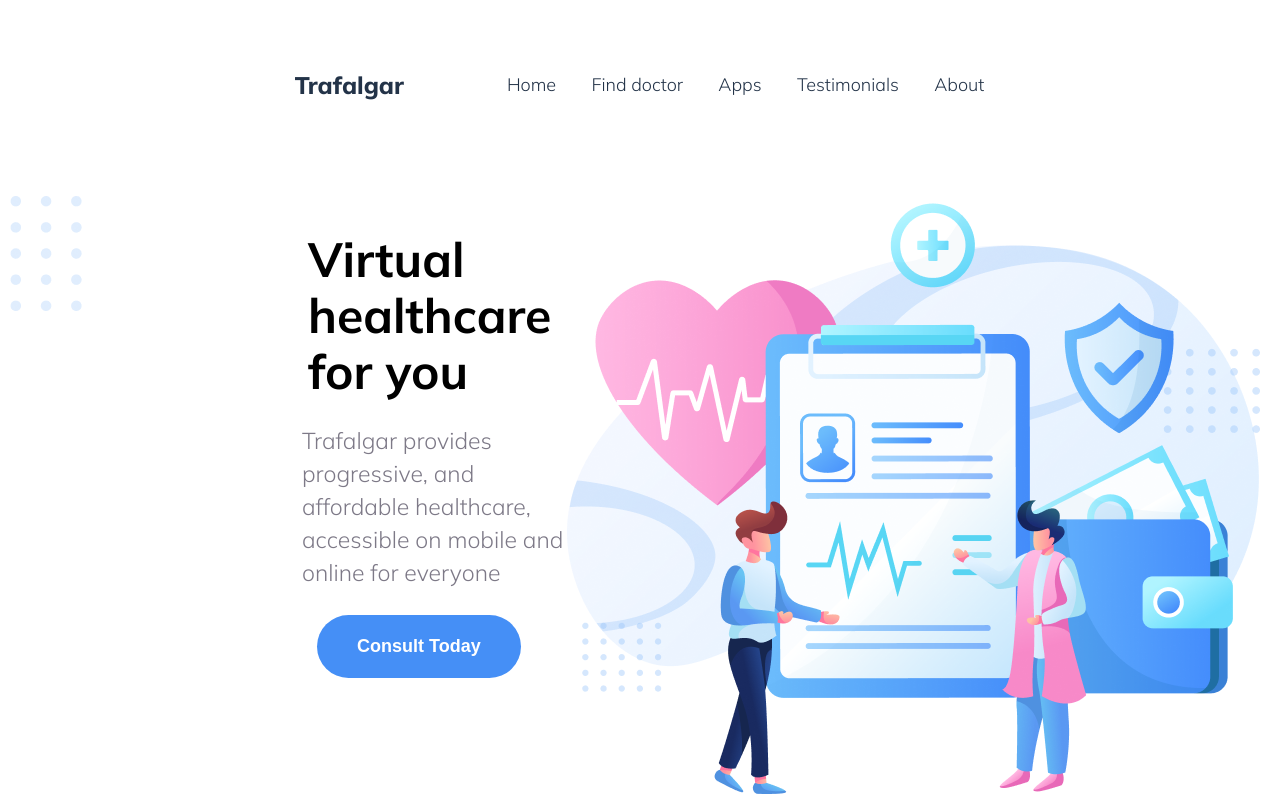
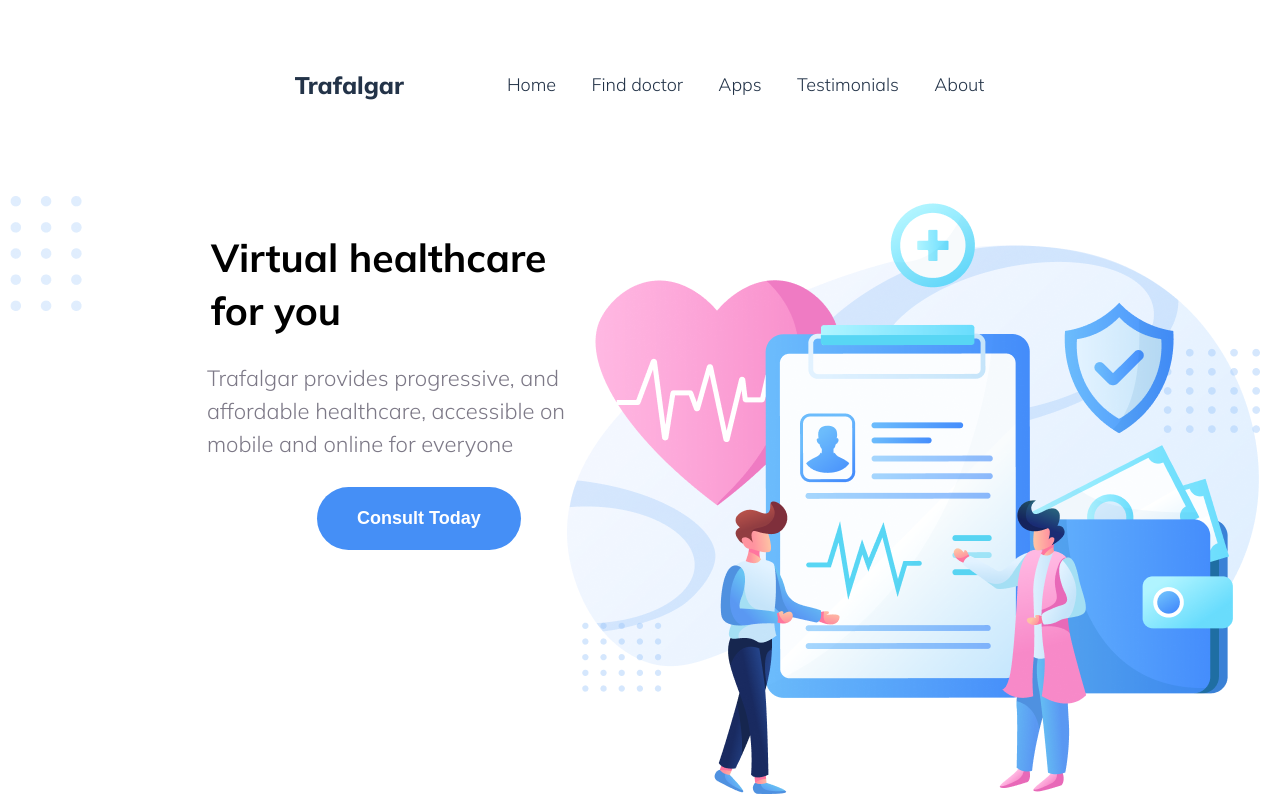
Before and after one commit to mahruba99/trafalgar-virtual-healthcare, a plain HTML site: page index.html in a window 1280 px wide. Shown: the top 800 px of the page. Drawn offline with Linux system fonts and the light colour scheme.

Commit message:
about section update

```diff
--- a/style.css
+++ b/style.css
@@ -48,17 +48,17 @@ h3.menu-head {
 
 
 }
-.about h1{
-     margin-left: 308px;
-     font-size: 48px;
-     font-weight: 700;
-     line-height: 56px;
+.about h1 {
+    margin-left: 211px;
+    font-size: 39px;
+    font-weight: 700;
+    line-height: 53px;
 }
 .about p {
-    margin-left: 302px;
+    margin-left: 207px;
     color: #7D7987;
     line-height: 33px;
-    font-size: 23px;
+    font-size: 22px;
     margin-top: 25px;
     font-weight: 300;
 }
```
